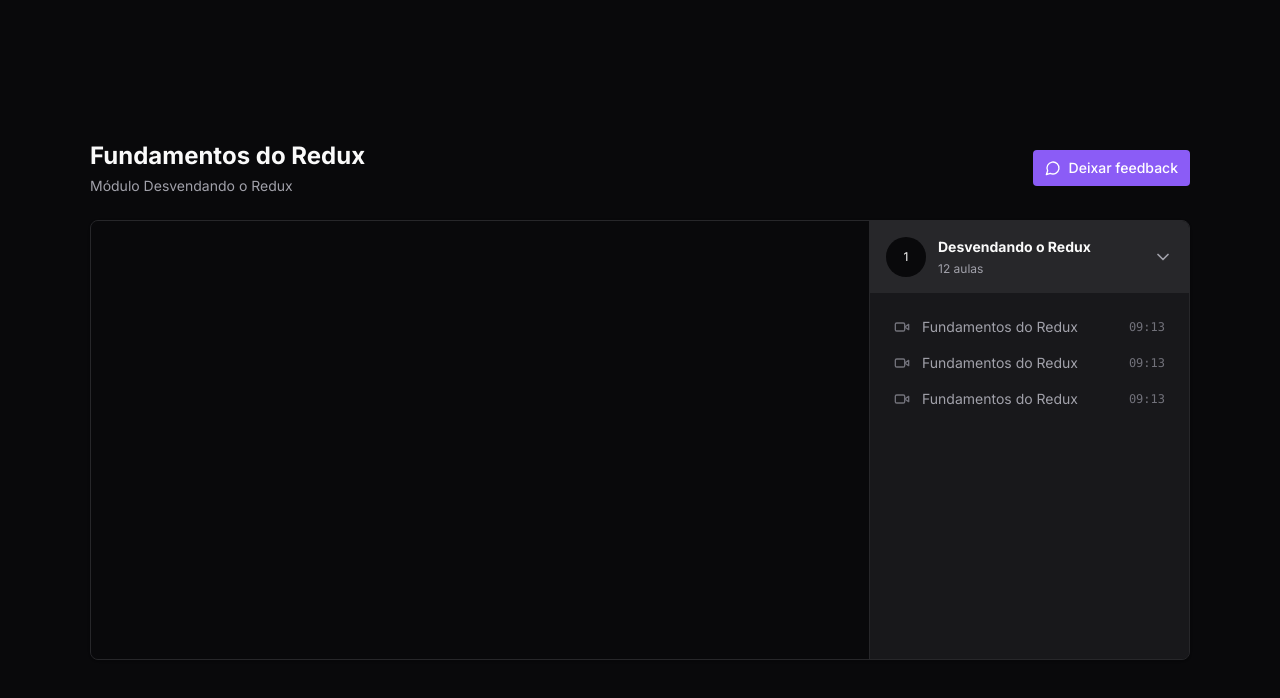
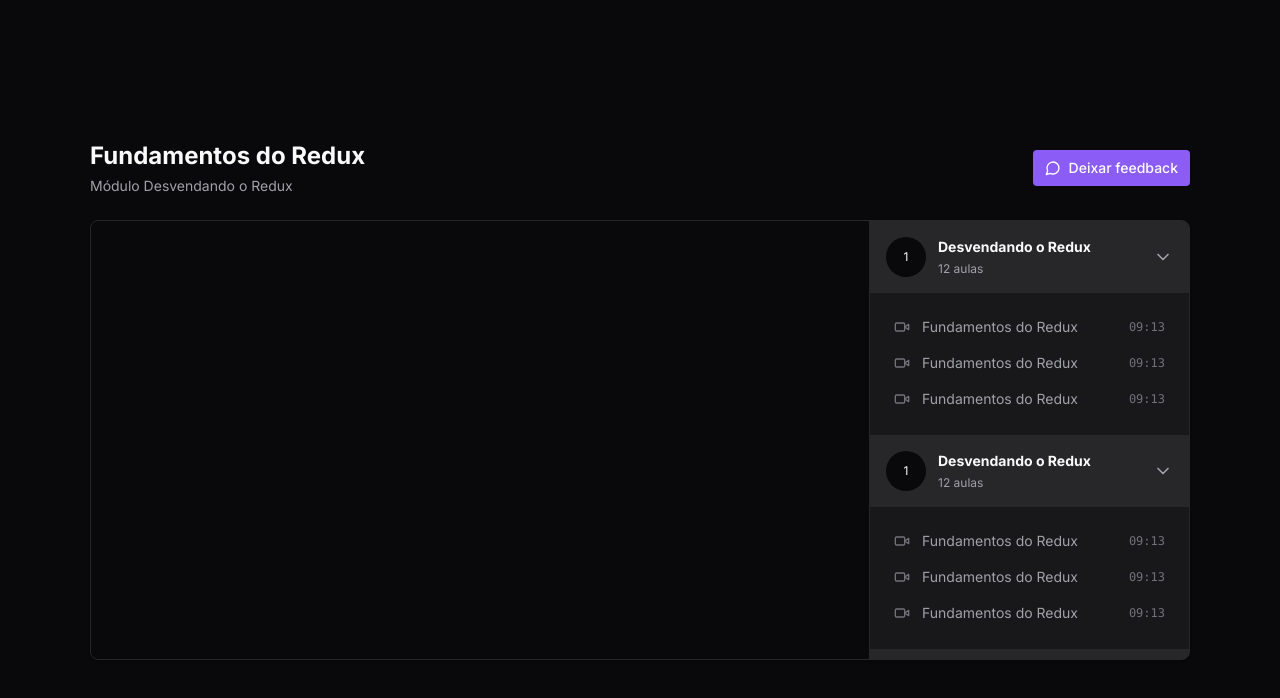
Before and after one commit to brunoBrian/redux-and-zustand, a Next.js app: page / in a window 1280 px wide. Shown: the top 698 px of the page. Built offline with nearby package versions, Linux system fonts and the light colour scheme.

Commit message:
estilizando scrollbar na sidebar com tailwind scrollbar

```diff
--- a/package.json
+++ b/package.json
@@ -15,7 +15,8 @@
     "react": "^18",
     "react-dom": "^18",
     "react-player": "^2.14.1",
-    "react-redux": "^9.0.4"
+    "react-redux": "^9.0.4",
+    "tailwind-scrollbar": "^3.0.5"
   },
   "devDependencies": {
     "@types/node": "^20",
--- a/src/app/page.tsx
+++ b/src/app/page.tsx
@@ -22,7 +22,7 @@
           </button>
         </div>
 
-        <main className="relative flex overflow-hidden rounded-lg border border-zinc-800 bg-zinc-900 shadow">
+        <main className="relative flex overflow-hidden rounded-lg border border-zinc-800 bg-zinc-900 shadow pr-80">
           <div className="flex-1">
             <div className="w-full bg-zinc-950 aspect-video">
               <ReactPlayer
@@ -33,7 +33,127 @@
               />
             </div>
           </div>
-          <aside className="w-80 border-l border-zinc-800 bg-zinc-900">
+          <aside className="w-80 absolute top-0 bottom-0 right-0 border-l divide-y-2 divide-zinc-900 border-zinc-800 bg-zinc-900 overflow-y-scroll scrollbar scrollbar-thin scrollbar-track-zinc-950 scrollbar-thumb-zinc-800">
+            <div>
+              <button className="flex w-full items-center gap-3 bg-zinc-800 p-4">
+                <div className="flex h-10 w-10 rounded-full items-center justify-center bg-zinc-950 text-xs">
+                  1
+                </div>
+
+                <div className="flex flex-col gap-1 text-left">
+                  <strong className="text-sm">Desvendando o Redux</strong>
+                  <span className="text-xs text-zinc-400">12 aulas</span>
+                </div>
+
+                <ChevronDown className="w-5 h-5 ml-auto text-zinc-400" />
+              </button>
+
+              <nav className="relative flex flex-col gap-4 p-6">
+                <button className="flex items-center gap-3 text-sm text-zinc-400">
+                  <Video className="w-4 h-4 text-zinc-500" />
+                  <span>Fundamentos do Redux</span>
+                  <span className="ml-auto font-mono text-xs text-zinc-500">
+                    09:13
+                  </span>
+                </button>
+
+                <button className="flex items-center gap-3 text-sm text-zinc-400">
+                  <Video className="w-4 h-4 text-zinc-500" />
+                  <span>Fundamentos do Redux</span>
+                  <span className="ml-auto font-mono text-xs text-zinc-500">
+                    09:13
+                  </span>
+                </button>
+
+                <button className="flex items-center gap-3 text-sm text-zinc-400">
+                  <Video className="w-4 h-4 text-zinc-500" />
+                  <span>Fundamentos do Redux</span>
+                  <span className="ml-auto font-mono text-xs text-zinc-500">
+                    09:13
+                  </span>
+                </button>
+              </nav>
+            </div>
+            <div>
+              <button className="flex w-full items-center gap-3 bg-zinc-800 p-4">
+                <div className="flex h-10 w-10 rounded-full items-center justify-center bg-zinc-950 text-xs">
+                  1
+                </div>
+
+                <div className="flex flex-col gap-1 text-left">
+                  <strong className="text-sm">Desvendando o Redux</strong>
+                  <span className="text-xs text-zinc-400">12 aulas</span>
+                </div>
+
+                <ChevronDown className="w-5 h-5 ml-auto text-zinc-400" />
+              </button>
+
+              <nav className="relative flex flex-col gap-4 p-6">
+                <button className="flex items-center gap-3 text-sm text-zinc-400">
+                  <Video className="w-4 h-4 text-zinc-500" />
+                  <span>Fundamentos do Redux</span>
+                  <span className="ml-auto font-mono text-xs text-zinc-500">
+                    09:13
+                  </span>
+                </button>
+
+                <button className="flex items-center gap-3 text-sm text-zinc-400">
+                  <Video className="w-4 h-4 text-zinc-500" />
+                  <span>Fundamentos do Redux</span>
+                  <span className="ml-auto font-mono text-xs text-zinc-500">
+                    09:13
+                  </span>
+                </button>
+
+                <button className="flex items-center gap-3 text-sm text-zinc-400">
+                  <Video className="w-4 h-4 text-zinc-500" />
+                  <span>Fundamentos do Redux</span>
+                  <span className="ml-auto font-mono text-xs text-zinc-500">
+                    09:13
+                  </span>
+                </button>
+              </nav>
+            </div>
+            <div>
+              <button className="flex w-full items-center gap-3 bg-zinc-800 p-4">
+                <div className="flex h-10 w-10 rounded-full items-center justify-center bg-zinc-950 text-xs">
+                  1
+                </div>
+
+                <div className="flex flex-col gap-1 text-left">
+                  <strong className="text-sm">Desvendando o Redux</strong>
+                  <span className="text-xs text-zinc-400">12 aulas</span>
+                </div>
+
+                <ChevronDown className="w-5 h-5 ml-auto text-zinc-400" />
+              </button>
+
+              <nav className="relative flex flex-col gap-4 p-6">
+                <button className="flex items-center gap-3 text-sm text-zinc-400">
+                  <Video className="w-4 h-4 text-zinc-500" />
+                  <span>Fundamentos do Redux</span>
+                  <span className="ml-auto font-mono text-xs text-zinc-500">
+                    09:13
+                  </span>
+                </button>
+
+                <button className="flex items-center gap-3 text-sm text-zinc-400">
+                  <Video className="w-4 h-4 text-zinc-500" />
+                  <span>Fundamentos do Redux</span>
+                  <span className="ml-auto font-mono text-xs text-zinc-500">
+                    09:13
+                  </span>
+                </button>
+
+                <button className="flex items-center gap-3 text-sm text-zinc-400">
+                  <Video className="w-4 h-4 text-zinc-500" />
+                  <span>Fundamentos do Redux</span>
+                  <span className="ml-auto font-mono text-xs text-zinc-500">
+                    09:13
+                  </span>
+                </button>
+              </nav>
+            </div>
             <div>
               <button className="flex w-full items-center gap-3 bg-zinc-800 p-4">
                 <div className="flex h-10 w-10 rounded-full items-center justify-center bg-zinc-950 text-xs">
--- a/tailwind.config.ts
+++ b/tailwind.config.ts
@@ -1,20 +1,20 @@
-import type { Config } from 'tailwindcss'
+import type { Config } from "tailwindcss";
 
 const config: Config = {
   content: [
-    './src/pages/**/*.{js,ts,jsx,tsx,mdx}',
-    './src/components/**/*.{js,ts,jsx,tsx,mdx}',
-    './src/app/**/*.{js,ts,jsx,tsx,mdx}',
+    "./src/pages/**/*.{js,ts,jsx,tsx,mdx}",
+    "./src/components/**/*.{js,ts,jsx,tsx,mdx}",
+    "./src/app/**/*.{js,ts,jsx,tsx,mdx}",
   ],
   theme: {
     extend: {
       backgroundImage: {
-        'gradient-radial': 'radial-gradient(var(--tw-gradient-stops))',
-        'gradient-conic':
-          'conic-gradient(from 180deg at 50% 50%, var(--tw-gradient-stops))',
+        "gradient-radial": "radial-gradient(var(--tw-gradient-stops))",
+        "gradient-conic":
+          "conic-gradient(from 180deg at 50% 50%, var(--tw-gradient-stops))",
       },
     },
   },
-  plugins: [],
-}
-export default config
+  plugins: [require("tailwind-scrollbar")],
+};
+export default config;
```
Also changed, not shown: 1 other file (tests, documents, lock files or other folders).
